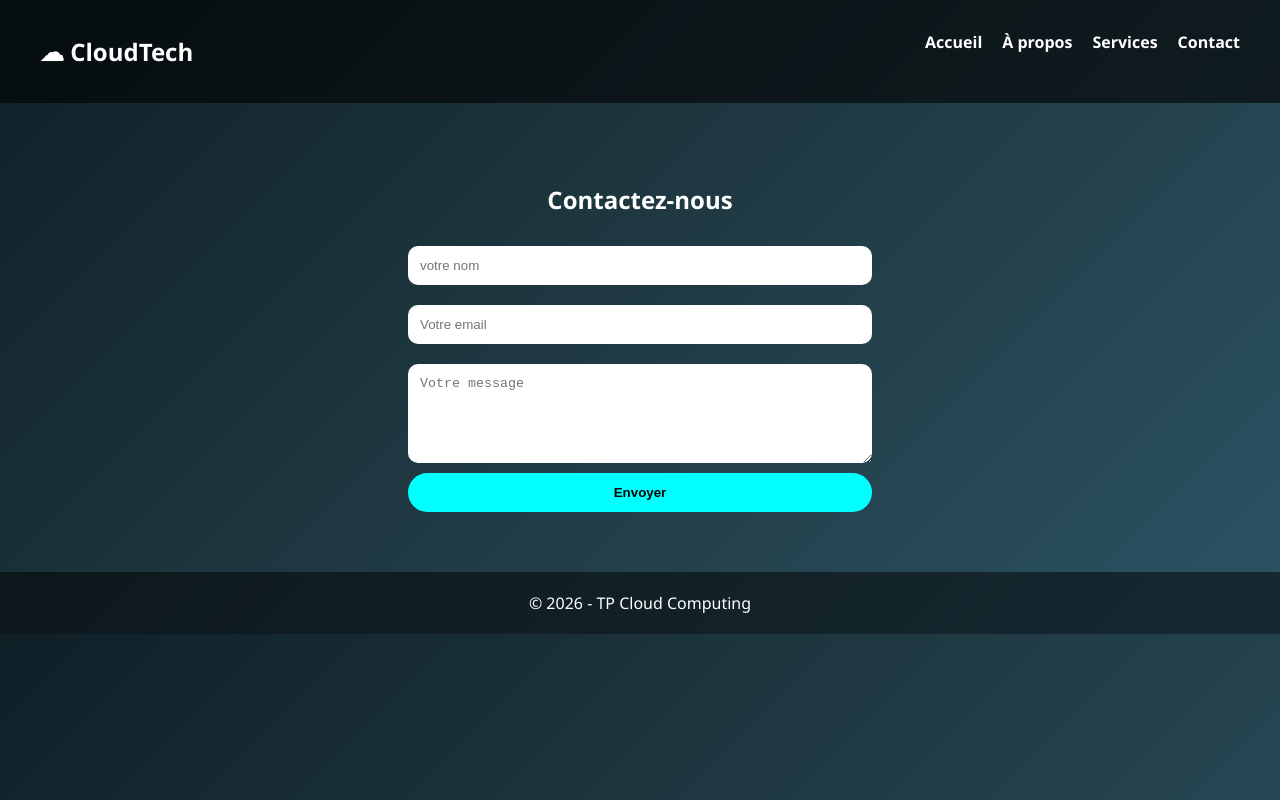
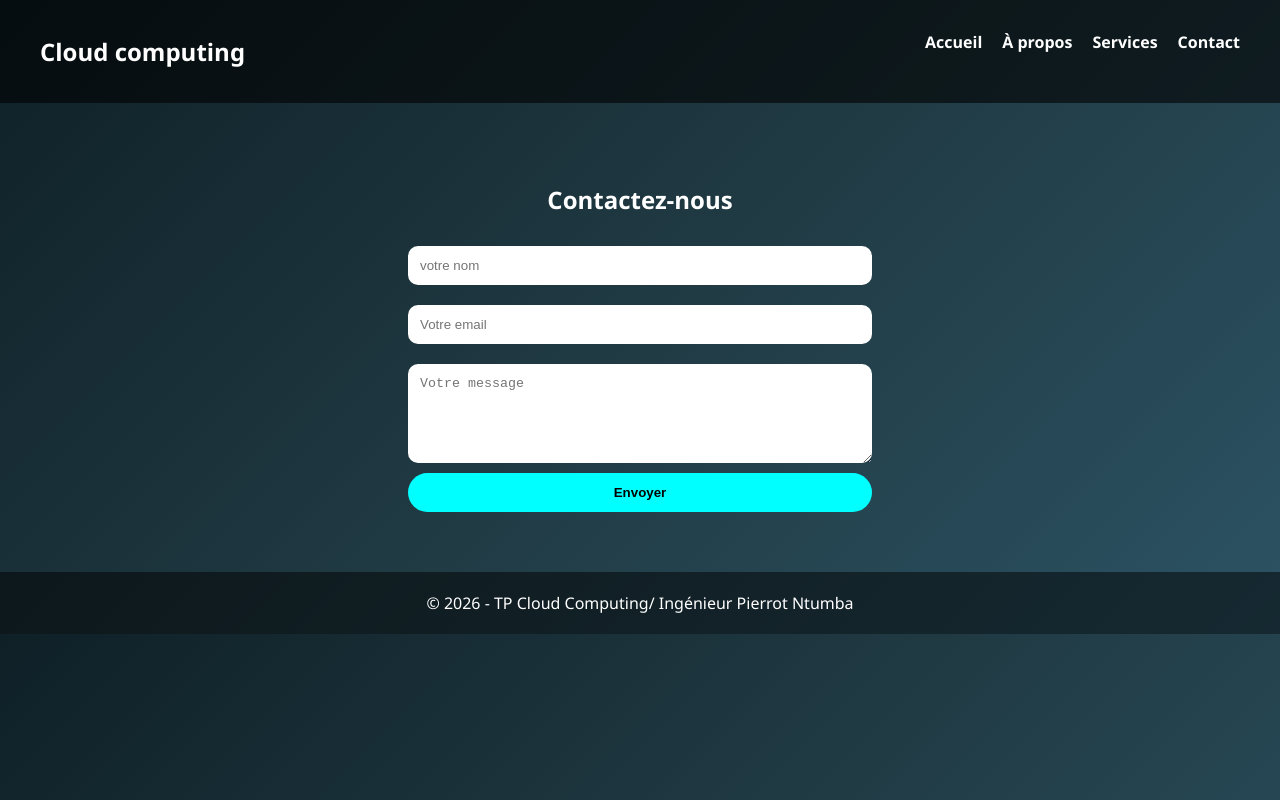
Before and after one commit to IngenieurPierrotNtumba/Pierrot_TP_CLOUD, a plain HTML site: page contact.html in a window 1280 px wide. Drawn offline with Linux system fonts and the light colour scheme.

Commit message:
Update contact.html

```diff
--- a/contact.html
+++ b/contact.html
@@ -69,7 +69,7 @@ footer{
 
 <header>
 <nav>
-<h2>☁ CloudTech</h2>
+<h2> Cloud computing</h2>
 <ul>
 <li><a href="index.html">Accueil</a></li>
 <li><a href="about.html">À propos</a></li>
@@ -92,8 +92,9 @@ footer{
 </section>
 
 <footer>
-© 2026 - TP Cloud Computing
+© 2026 - TP Cloud Computing/ Ingénieur Pierrot Ntumba
 </footer>
 
 </body>
+
 </html>
```
